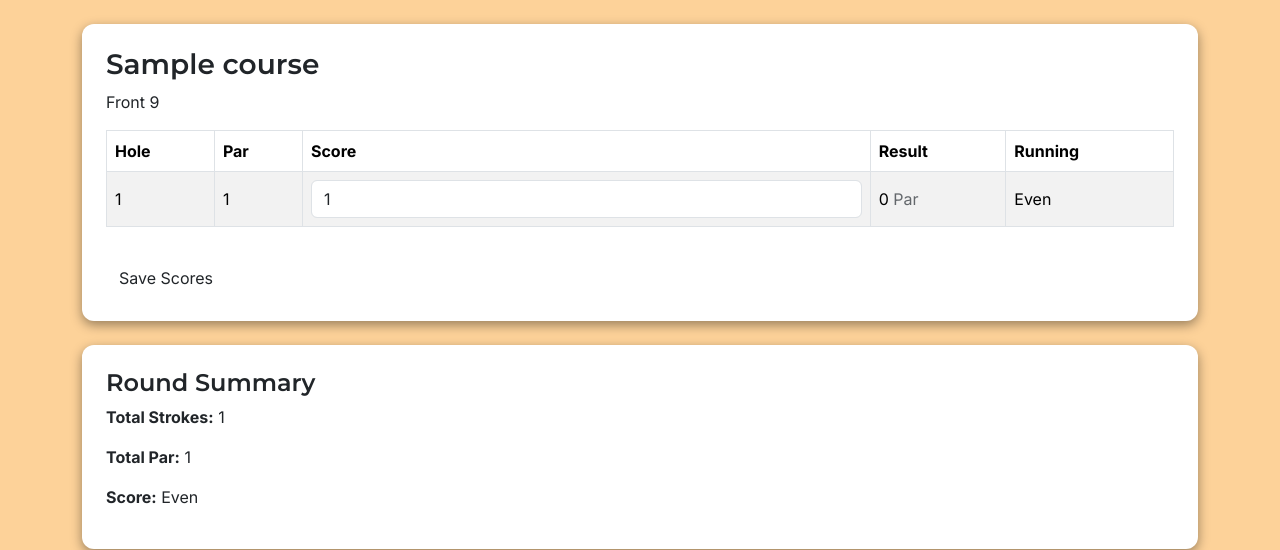
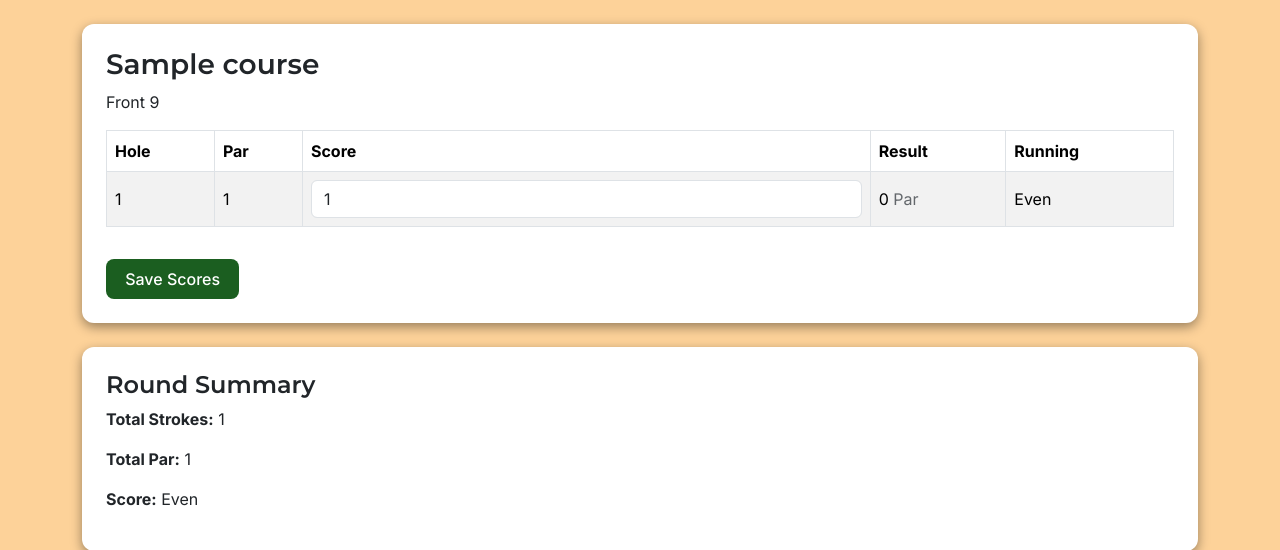
Before and after one commit to N-Smillie/golf-tracker-project, a Django app: page /rounds/1/ in a window 1280 px wide. Shown: the part 56-606 px from the top of the page. Run offline with Django 4.2, Linux system fonts and the light colour scheme; a user stored in the database is signed in; tables that the repository leaves empty hold one stand-in row (values such as "Sample post").

Commit message:
added correct class to round detail button

```diff
--- a/rounds/templates/rounds/round_detail.html
+++ b/rounds/templates/rounds/round_detail.html
@@ -78,7 +78,7 @@
                 </table>
             </div>
 
-            <button type="submit" class="btn mt-3">
+            <button type="submit" class="btn btn-primary mt-3">
                 Save Scores
             </button>
 
```
